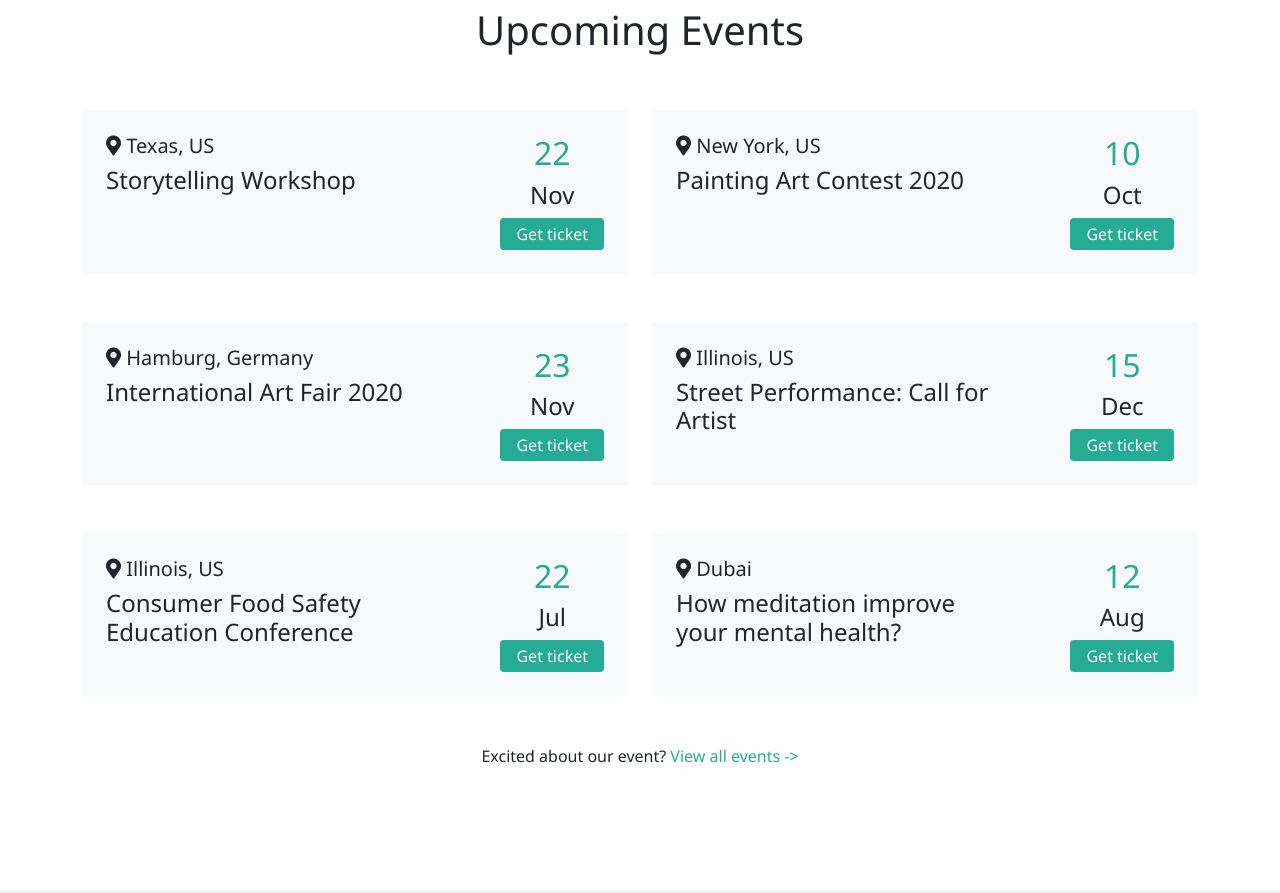
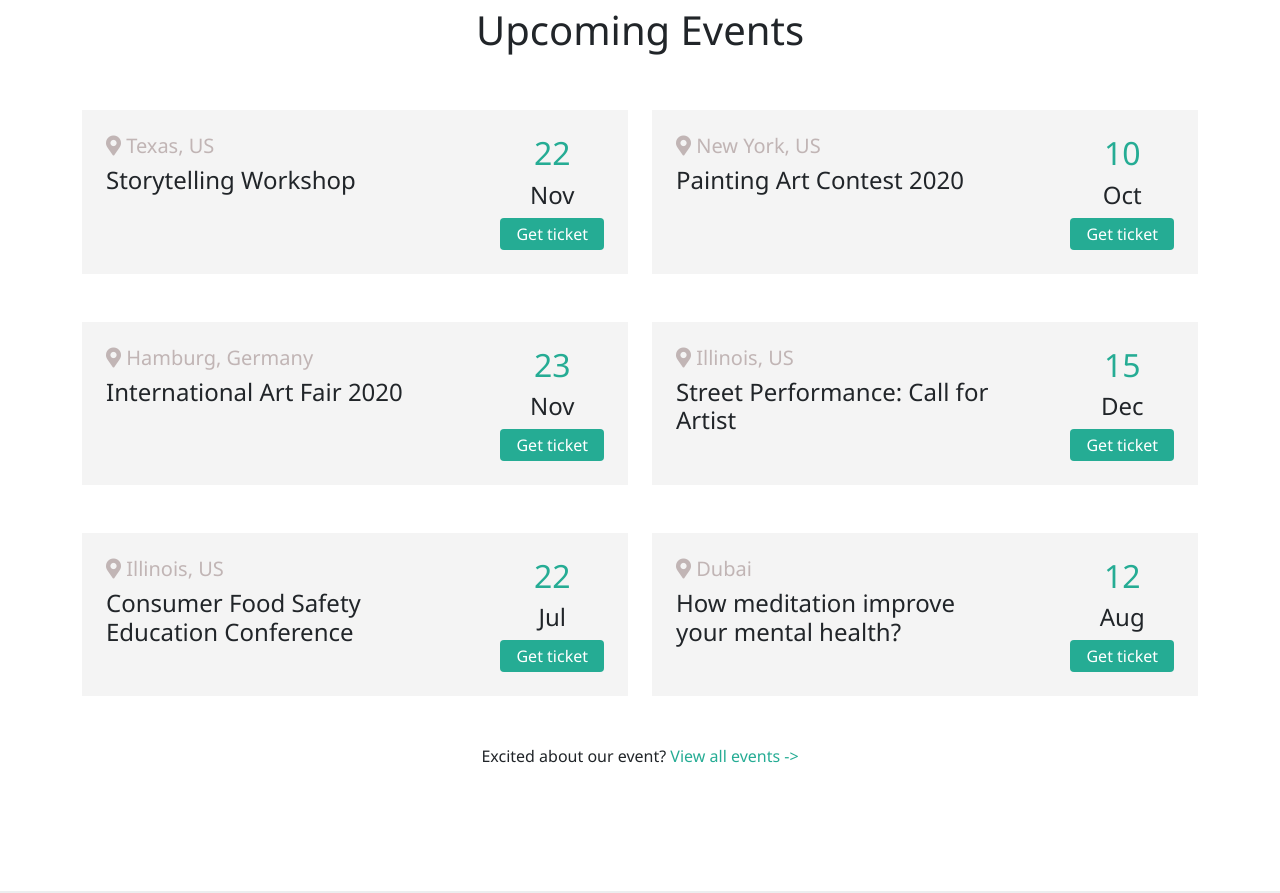
Before and after one commit to alessandroordetti/proj-html-vuejs, a Vue app: page / in a window 1280 px wide. Shown: the part 4032-4925 px from the top of the page. Built offline with nearby package versions, Linux system fonts and the light colour scheme.

Commit message:
Adding hover effects

```diff
--- a/src/App.vue
+++ b/src/App.vue
@@ -21,8 +21,6 @@ export default {
     IndexHeader,
     IndexMain,
     IndexFooter,
-
-
   }
 }
 </script>
--- a/src/components/IndexApproachSection.vue
+++ b/src/components/IndexApproachSection.vue
@@ -81,6 +81,15 @@ export default {
         background-color: #25ac94;
     }
 
+    .right-button:hover{
+        background-color: #3f3a64;
+    }
+
+    .left-button:hover{
+        background-color: #3f3a64;
+        color: white;
+    }
+
     button {
         border: transparent;
     }
--- a/src/components/IndexEventsSection.vue
+++ b/src/components/IndexEventsSection.vue
@@ -11,9 +11,9 @@
 
             <div class="row">
                 <div class="col-6 mb-5 " v-for="(element, index) in events" :key=index>
-                    <div class="card-event d-flex justify-content-between bg-light" >
+                    <div class="card-event d-flex justify-content-between" >
                         <div class="left-side m-4">
-                            <h5> <i class="fas fa-map-marker-alt"></i> {{element.city}}</h5>
+                            <h5 class="city"> <i class="fas fa-map-marker-alt"></i> {{element.city}}</h5>
 
                             <h4>{{element.event}}</h4>
                         </div>
@@ -103,4 +103,21 @@ export default {
     .left-side {
         width: 320px;
     }
+
+    .card-event {
+        background-color: rgba(211, 211, 211, 0.242);
+    }
+
+    .card-event:hover {
+        background-color: white;
+        border-left: 2px solid #25ac94;
+
+        button {
+            background-color: #3f3a64;
+        }
+    }
+
+    .city {
+        color: rgba(188, 175, 175, 0.922);
+    }
 </style>
--- a/src/components/IndexFirstExploreSection.vue
+++ b/src/components/IndexFirstExploreSection.vue
@@ -84,6 +84,15 @@ export default {
                 color: #25ac94;
             }
         }
+
+        & .discover:hover {
+            background-color: #25ac94;
+
+            & span {
+                color: white;
+            }
+
+        }
     }
 
     .dot {
--- a/src/components/IndexJumbotron.vue
+++ b/src/components/IndexJumbotron.vue
@@ -54,6 +54,10 @@ export default {
             border: transparent;
             font-size: .8rem;
         }
+
+        & button:hover{
+            background-color: #3f3a64;
+        }
     }
 
     .avatar-wrapper {
--- a/src/components/IndexSecondExploreSection.vue
+++ b/src/components/IndexSecondExploreSection.vue
@@ -20,6 +20,12 @@
                         <div class="description position-absolute">
                             <h5>{{element.price}}</h5>
                             <h4 class="text-white fs-5">{{element.title}}</h4>
+
+                            <div class="infos text-white d-none">
+                                <p class="d-inline mx-1"><i class="fas fa-book"></i> 20 Lessons</p>
+                                <p class="d-inline"><i class="far fa-user"></i> 50 students</p>
+                                <p>Lorem ipsum dolor sit amet, consectetur adipisicing elit. Laborum cum, obcaecati, dolore quo nulla tempore expedita </p>
+                            </div>
                         </div>
                     </div>
 
@@ -72,6 +78,13 @@ export default {
         color: #25ac94;
     }
 
+    .single-card img:hover {
+        .infos {
+            display: block;
+        }
+    }
+
+
     .single-card img {
         height: 400px;
         margin-right: 2rem;
```
